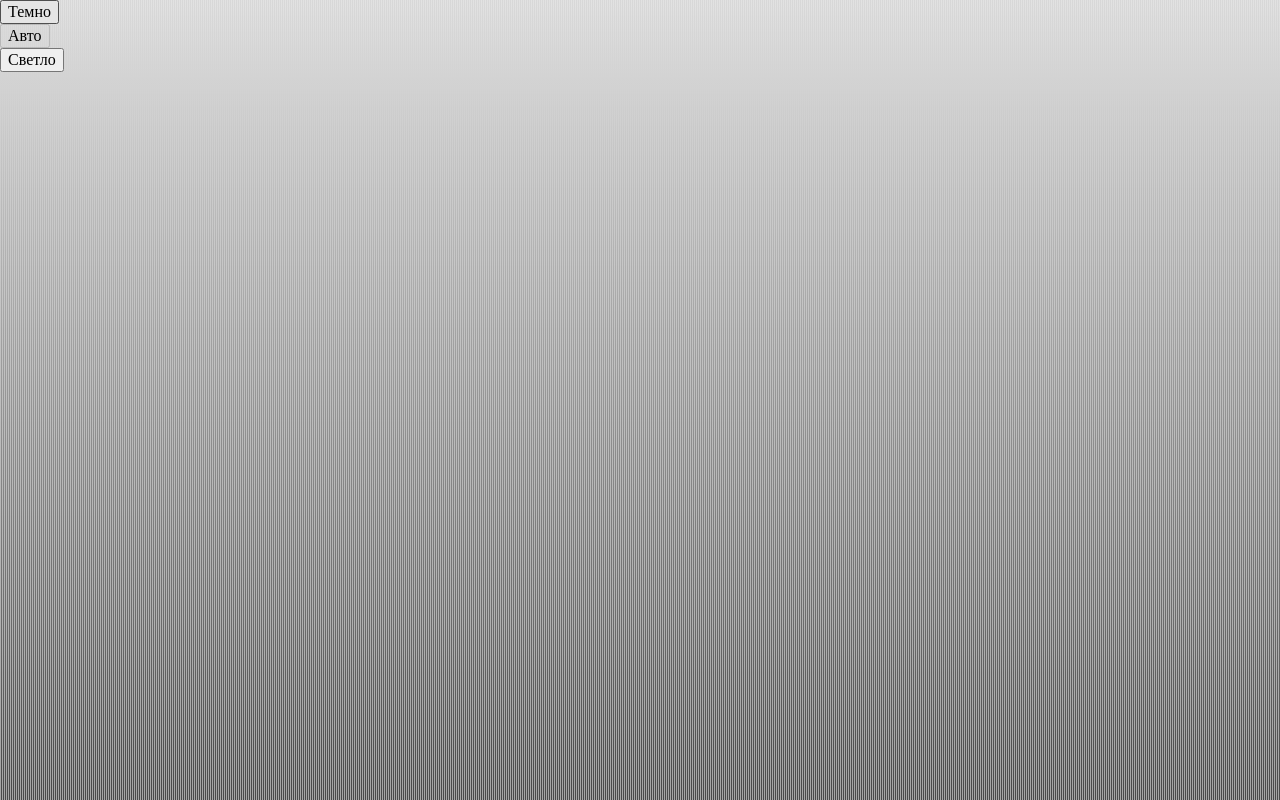
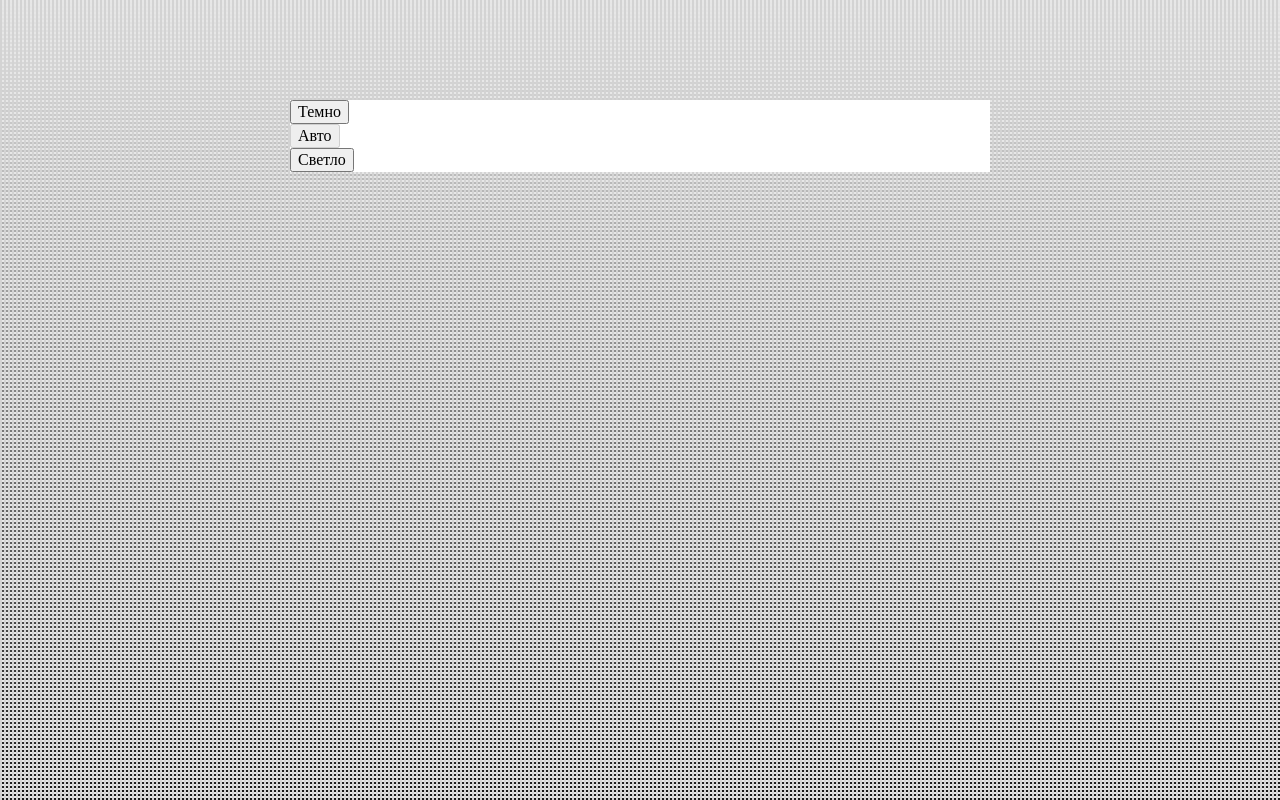
Before and after one commit to Viktor-webdev/zakrivayuschiy-teg-f, a website: page index.html in a window 1280 px wide. Drawn offline with Linux system fonts and the light colour scheme.

Commit message:
исправлен градиент

```diff
--- a/styles/style.css
+++ b/styles/style.css
@@ -16,18 +16,30 @@
 
 .page {
   min-inline-size: 320px;
-  min-block-size: 100dvb;
+  /*min-block-size: 100dvb;*/
   background-image: repeating-linear-gradient(
       to right,
-      var(--gradient-row),
-      transparent 2px
+      var(--gradient-row) 0 2px,
+      transparent 2px 4px
     ),
     repeating-linear-gradient(
       to bottom,
-      var(--gradient-col-primary),
+      var(--gradient-col-primary) 0 2px,
+      transparent 2px 4px
+    ),
+    linear-gradient(
+      to bottom,
+      var(--gradient-col-primary) 0.01%,
       var(--gradient-col-secondary)
     );
+
   background-size: cover;
   background-attachment: fixed;
   color: var(--accent-color);
 }
+
+.header {
+  background-color: var(--bg-color);
+  max-width: 700px;
+  margin: 100px auto 0;
+}
```
